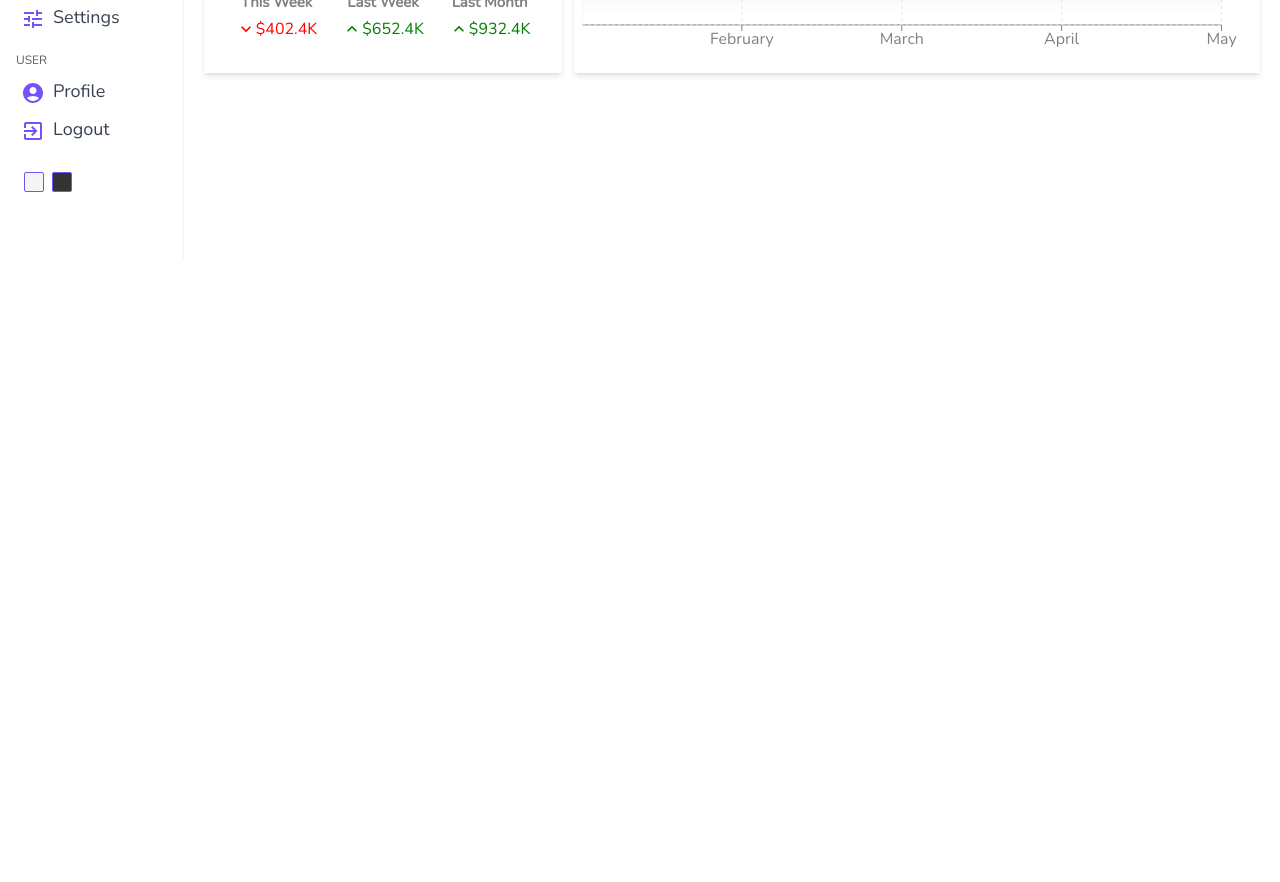
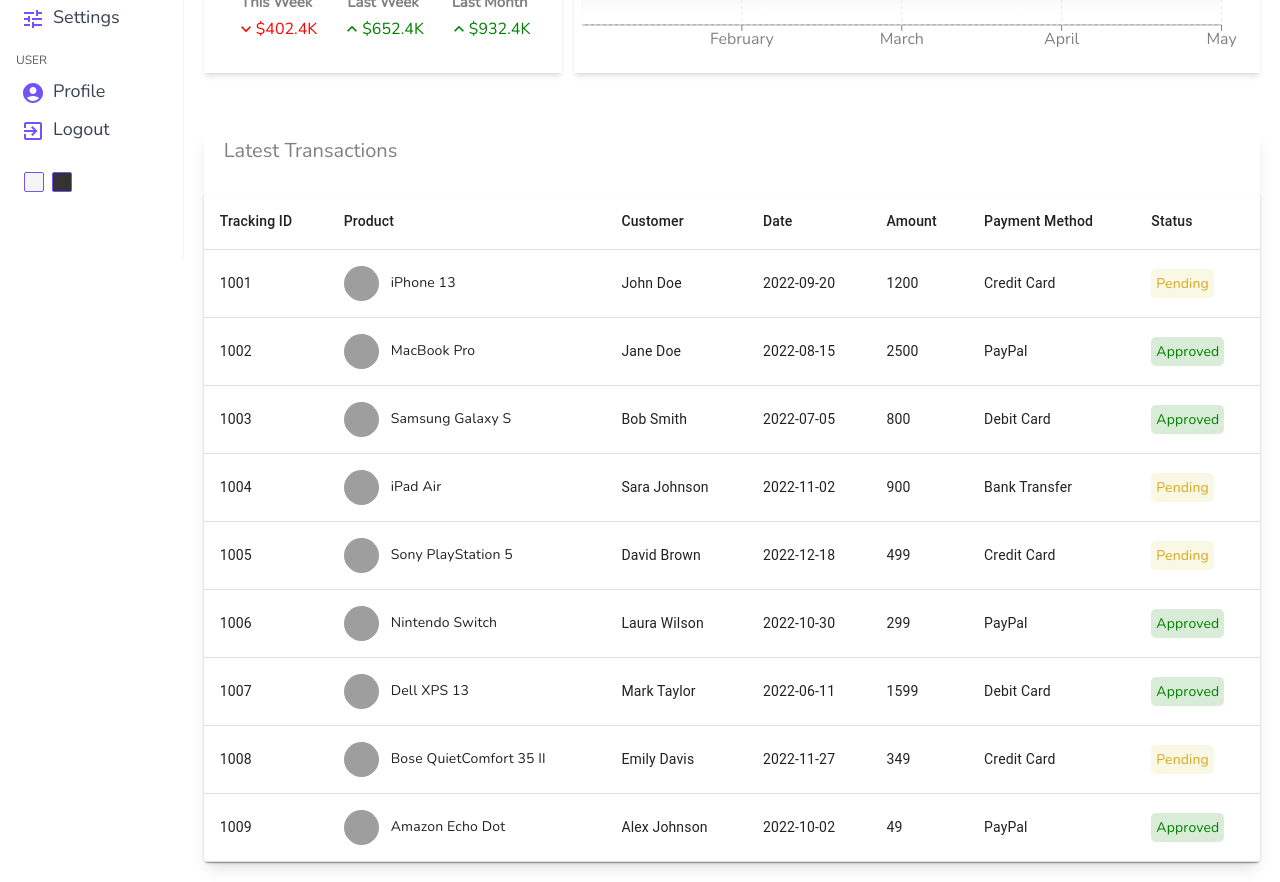
Before and after one commit to Kamasah-Dickson/Admin-Dashboard, a React (Vite) app: page / in a window 1280 px wide. Shown: the part 540-1422 px from the top of the page. Before the commit the page ends 800 px from the top, so only its background shows below. Built offline with nearby package versions, Linux system fonts and the light colour scheme; grey boxes are pictures that could not be loaded.

Commit message:
update home

```diff
--- a/src/Pages/Home/Home.tsx
+++ b/src/Pages/Home/Home.tsx
@@ -2,6 +2,7 @@ import Chart from "../../Components/Chart";
 import Featured from "../../Components/Featured";
 import Navbar from "../../Components/Navbar";
 import Sidebar from "../../Components/Sidebar";
+import Tables from "../../Components/Table";
 import Widgets from "../../Components/Widgets";
 
 function Home() {
@@ -21,6 +22,15 @@ function Home() {
 					<Featured />
 					<Chart />
 				</div>
+				{/* list-container */}
+				<div className="mt-14 px-5">
+					<div className="shadow-lg">
+						<div className="px-5 py-2 text-xl font-medium text-[grey]">
+							Latest Transactions
+						</div>
+						<Tables />
+					</div>
+				</div>
 			</div>
 		</div>
 	);
```
